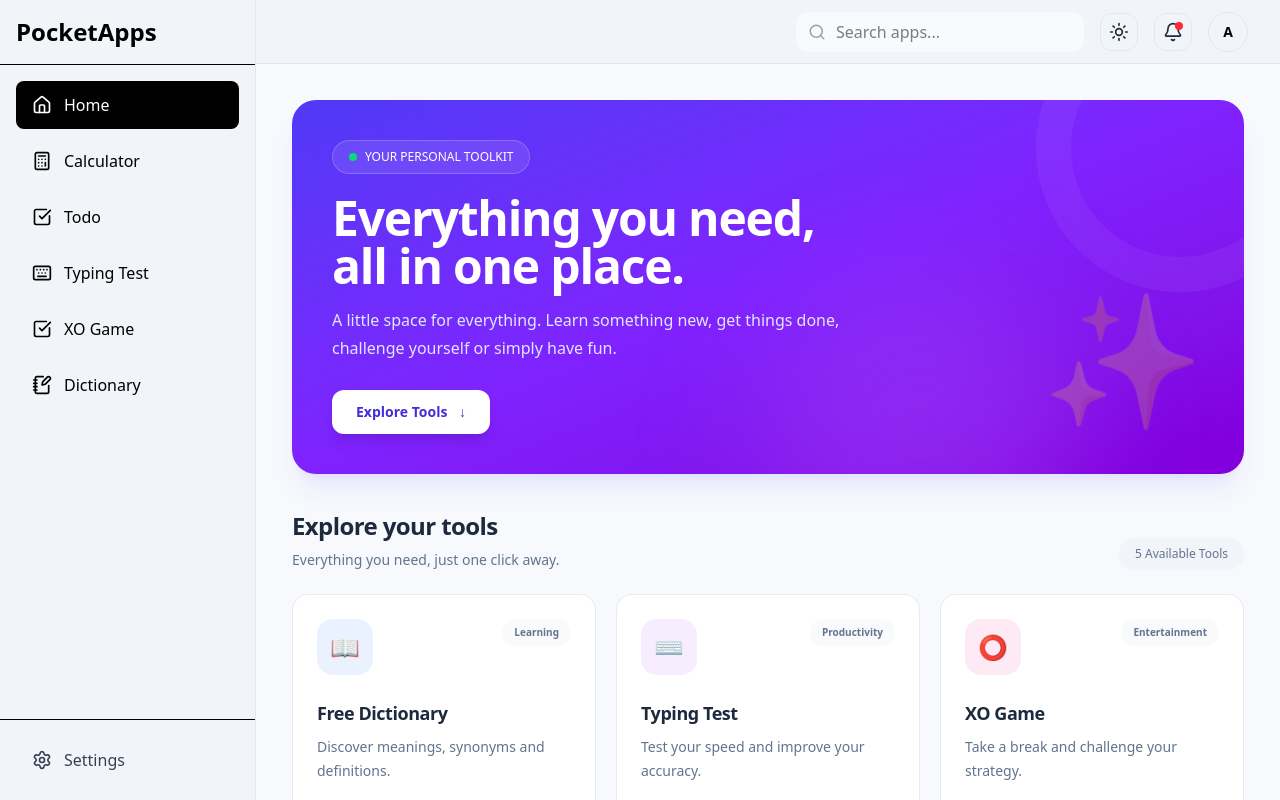
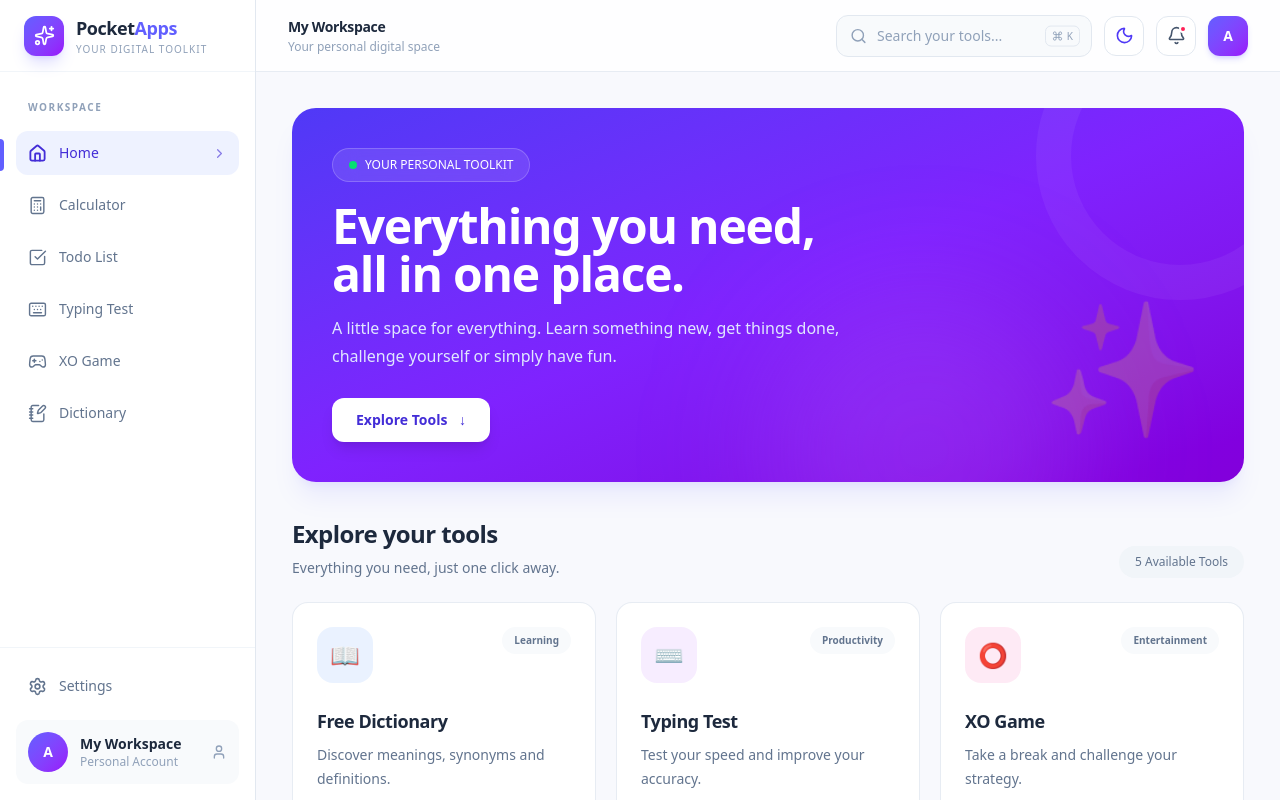
Before and after one commit to afnank16/PocketApps, a React (Vite) app: page / in a window 1280 px wide. Shown: the top 800 px of the page. Built offline with nearby package versions, Linux system fonts and the light colour scheme.

Commit message:
feat: enhance Header and Sidebar components with improved layout, theme support, and new icons

```diff
--- a/src/components/Header.jsx
+++ b/src/components/Header.jsx
@@ -1,50 +1,102 @@
-import { Bell, Moon, Search, Sun } from "lucide-react";
+import { Bell, Moon, Search, Sun, Command } from "lucide-react";
 
 export default function Header(props) {
+  const isDark = props.dark;
 
   return (
-    <header className={`sticky top-0 z-40 flex h-16 items-center justify-between border-b border-gray-200 ${props.currentTheme.bg} px-8 backdrop-blur-md `}>
+    <header
+      className={`sticky top-0 z-40 flex h-[72px] items-center justify-between border-b px-6 md:px-8 backdrop-blur-xl transition-colors duration-300 ${
+        isDark
+          ? "border-white/[0.07] bg-[#0b1020]/80 text-slate-100"
+          : "border-slate-200/80 bg-white/80 text-slate-800"
+      }`}
+    >
       {/* Left */}
-      <div>
-        {/* <h1 className="text-2xl font-bold text-gray-900">
-          Welcome
-        </h1>
-        <p className="text-sm text-gray-500">
-          Explore your favorite apps
-        </p> */}
+      <div className="flex items-center gap-3">
+        <div>
+          <h2 className="text-sm font-bold tracking-tight">
+            My Workspace
+          </h2>
+          <p
+            className={`mt-0.5 text-xs ${
+              isDark ? "text-slate-500" : "text-slate-400"
+            }`}
+          >
+            Your personal digital space
+          </p>
+        </div>
       </div>
 
       {/* Right */}
-      <div className="flex items-center gap-4">
+      <div className="flex items-center gap-3">
+
         {/* Search */}
-        <div className="relative hidden md:block">
+        <div className="relative hidden sm:block">
           <Search
-            size={18}
-            className="absolute left-3 top-1/2 -translate-y-1/2 text-gray-400"
+            size={17}
+            className={`absolute left-3.5 top-1/2 -translate-y-1/2 ${
+              isDark ? "text-slate-500" : "text-slate-400"
+            }`}
           />
 
           <input
             type="text"
-            placeholder="Search apps..."
-            className={`w-72 rounded-xl  ${props.currentTheme.border} ${props.currentTheme.text}  bg-gray-50 py-2 pl-10 pr-4 outline-none transition focus:border-black focus:bg-white`}
+            placeholder="Search your tools..."
+            className={`w-52 rounded-xl border py-2.5 pl-10 pr-12 text-sm outline-none transition-all duration-200 md:w-64 ${
+              isDark
+                ? "border-white/10 bg-white/[0.04] text-white placeholder:text-slate-500 focus:border-indigo-500/60 focus:bg-white/[0.07]"
+                : "border-slate-200 bg-slate-50 text-slate-800 placeholder:text-slate-400 focus:border-indigo-400 focus:bg-white"
+            }`}
           />
+
+          <div
+            className={`absolute right-3 top-1/2 -translate-y-1/2 flex items-center gap-1 rounded-md border px-1.5 py-0.5 ${
+              isDark
+                ? "border-white/10 text-slate-500"
+                : "border-slate-200 text-slate-400"
+            }`}
+          >
+            <Command size={11} />
+            <span className="text-[10px]">K</span>
+          </div>
         </div>
 
-        {/* Theme */}
-        <button className="rounded-xl border border-gray-200 p-2 hover:bg-gray-100" onClick={() => props.setDark(!props.dark)}>
-          {props.dark? <Moon size={20} /> : <Sun size={20}/>}
+        {/* Theme Toggle */}
+        <button
+          onClick={() => props.setDark(!props.dark)}
+          title={isDark ? "Switch to light mode" : "Switch to dark mode"}
+          aria-label="Toggle theme"
+          className={`flex h-10 w-10 items-center justify-center rounded-xl border transition-all duration-200 hover:-translate-y-0.5 ${
+            isDark
+              ? "border-white/10 bg-white/[0.04] text-amber-400 hover:bg-white/10"
+              : "border-slate-200 bg-white text-indigo-600 hover:bg-indigo-50"
+          }`}
+        >
+          {isDark ? <Sun size={19} /> : <Moon size={19} />}
         </button>
 
         {/* Notifications */}
-        <button className="relative rounded-xl border border-gray-200 p-2 hover:bg-gray-100 ">
-          <Bell size={20} />
-          <span className="absolute right-2 top-2 h-2 w-2 rounded-full bg-red-500"></span>
+        <button
+          aria-label="Notifications"
+          className={`relative flex h-10 w-10 items-center justify-center rounded-xl border transition-all duration-200 hover:-translate-y-0.5 ${
+            isDark
+              ? "border-white/10 bg-white/[0.04] text-slate-300 hover:bg-white/10"
+              : "border-slate-200 bg-white text-slate-600 hover:bg-slate-50"
+          }`}
+        >
+          <Bell size={19} />
+
+          <span className="absolute right-2 top-2 h-2 w-2 rounded-full border-2 border-white bg-rose-500 dark:border-[#0b1020]" />
         </button>
 
         {/* Avatar */}
-        <button className={`flex h-10 w-10 items-center justify-center rounded-full ${props.currentTheme.bg} text-sm font-semibold ${props.currentTheme.text} border border-gray-200 hover:bg-gray-100`}>
+        <button
+          title="My Profile"
+          className="flex h-10 w-10 items-center justify-center rounded-xl bg-gradient-to-br from-indigo-500 to-purple-600 text-sm font-bold text-white shadow-md shadow-indigo-500/20 transition-all duration-200 hover:-translate-y-0.5 hover:shadow-lg"
+        >
           A
         </button>
+
       </div>
     </header>
   );
--- a/src/components/Sidebar.jsx
+++ b/src/components/Sidebar.jsx
@@ -1,62 +1,168 @@
 import { NavLink } from "react-router-dom";
+
 import {
   House,
   Calculator,
   CheckSquare,
   Keyboard,
-  Timer,
   NotebookPen,
+  Settings,
+  Gamepad2,
+  Sparkles,
   LockKeyhole,
-  Settings,
+  User,
+  ChevronRight,
 } from "lucide-react";
 
 const links = [
   { name: "Home", path: "/", icon: House },
   { name: "Calculator", path: "/calculator", icon: Calculator },
-  { name: "Todo", path: "/todolist", icon: CheckSquare },
+  { name: "Todo List", path: "/todolist", icon: CheckSquare },
   { name: "Typing Test", path: "/typing_test", icon: Keyboard },
-  { name: "XO Game", path: "/tictactoe", icon: CheckSquare },
+  { name: "XO Game", path: "/tictactoe", icon: Gamepad2 },
   { name: "Dictionary", path: "/dictionary", icon: NotebookPen },
-//   { name: "Password Generator", path: "/password-generator", icon: LockKeyhole },
+  // { name: "Password Generator", path: "/password-generator", icon: LockKeyhole },
 ];
 
 export default function Sidebar(props) {
+  const isDark = props.dark;
+
   return (
-    <aside className={`fixed left-0 top-0 h-screen w-64 border-r border-gray-200 ${props.currentTheme.bg}`}>
-      <div className={`border-b ${props.currentTheme.border} p-4`}>
-        <h1 className={`text-2xl font-bold ${props.currentTheme.text}`}>PocketApps</h1>
-        {/* <p className="text-sm text-gray-500">
-          Everyday tools in one place
-        </p> */}
+    <aside
+      className={`fixed left-0 top-0 z-50 flex h-screen w-64 flex-col border-r transition-colors duration-300 ${
+        isDark
+          ? "border-white/[0.07] bg-[#0b1020] text-slate-100"
+          : "border-slate-200 bg-white text-slate-800"
+      }`}
+    >
+      {/* Branding */}
+      <div
+        className={`flex h-[72px] shrink-0 items-center gap-3 border-b px-6 ${
+          isDark ? "border-white/[0.07]" : "border-slate-100"
+        }`}
+      >
+        <div className="flex h-10 w-10 items-center justify-center rounded-xl bg-gradient-to-br from-indigo-500 to-purple-600 text-white shadow-lg shadow-indigo-500/20">
+          <Sparkles size={21} />
+        </div>
+
+        <div>
+          <h1 className="text-lg font-bold tracking-tight">
+            Pocket<span className="text-indigo-500">Apps</span>
+          </h1>
+          <p
+            className={`text-[10px] font-medium tracking-widest ${
+              isDark ? "text-slate-500" : "text-slate-400"
+            }`}
+          >
+            YOUR DIGITAL TOOLKIT
+          </p>
+        </div>
       </div>
 
-      <nav className="flex flex-col gap-2 p-4">
+      {/* Navigation */}
+      <nav className="flex-1 space-y-2 overflow-y-auto px-4 py-7">
+
+        <p
+          className={`mb-4 px-3 text-[10px] font-bold uppercase tracking-[0.15em] ${
+            isDark ? "text-slate-500" : "text-slate-400"
+          }`}
+        >
+          Workspace
+        </p>
+
         {links.map(({ name, path, icon: Icon }) => (
           <NavLink
             key={name}
             to={path}
+            end={path === "/"}
             className={({ isActive }) =>
-              `flex items-center gap-3 rounded-lg px-4 py-3 transition ${
+              `group relative flex items-center gap-3 rounded-xl px-3 py-3 text-sm font-medium transition-all duration-200 ${
                 isActive
-                  ? `${props.dark?"bg-slate-100 text-black":"bg-black text-white"}`
-                  : ` ${props.currentTheme.hover} ${props.currentTheme.text}`
+                  ? isDark
+                    ? "bg-indigo-500/15 text-indigo-400"
+                    : "bg-indigo-50 text-indigo-700"
+                  : isDark
+                    ? "text-slate-400 hover:bg-white/[0.05] hover:text-slate-100"
+                    : "text-slate-500 hover:bg-slate-50 hover:text-slate-900"
               }`
             }
           >
-            <Icon size={20} />
-            <span>{name}</span>
+            {({ isActive }) => (
+              <>
+                {isActive && (
+                  <span className="absolute -left-4 top-2 h-8 w-1 rounded-r-full bg-indigo-500" />
+                )}
+
+                <Icon
+                  size={19}
+                  strokeWidth={isActive ? 2.3 : 1.8}
+                  className="shrink-0 transition-transform duration-200 group-hover:scale-110"
+                />
+
+                <span className="flex-1">{name}</span>
+
+                {isActive && (
+                  <ChevronRight size={15} className="opacity-60" />
+                )}
+              </>
+            )}
           </NavLink>
         ))}
+
       </nav>
 
-      <div className={`absolute bottom-0 w-full border-t ${props.currentTheme.border} p-4`}>
+      {/* Bottom Section */}
+      <div
+        className={`shrink-0 border-t p-4 ${
+          isDark ? "border-white/[0.07]" : "border-slate-100"
+        }`}
+      >
         <NavLink
           to="/settings"
-          className={`flex items-center gap-3 rounded-lg px-4 py-3 text-gray-700 hover:bg-gray-100 ${props.currentTheme.text} ${props.currentTheme.hover}`}
+          className={({ isActive }) =>
+            `mb-3 flex items-center gap-3 rounded-xl px-3 py-3 text-sm font-medium transition ${
+              isActive
+                ? isDark
+                  ? "bg-indigo-500/15 text-indigo-400"
+                  : "bg-indigo-50 text-indigo-700"
+                : isDark
+                  ? "text-slate-400 hover:bg-white/[0.05] hover:text-white"
+                  : "text-slate-500 hover:bg-slate-50 hover:text-slate-900"
+            }`
+          }
         >
-          <Settings size={20} />
+          <Settings size={19} />
           Settings
         </NavLink>
+
+        {/* Profile */}
+        <div
+          className={`flex items-center gap-3 rounded-xl p-3 ${
+            isDark ? "bg-white/[0.04]" : "bg-slate-50"
+          }`}
+        >
+          <div className="flex h-10 w-10 items-center justify-center rounded-full bg-gradient-to-br from-indigo-500 to-purple-600 text-sm font-bold text-white">
+            A
+          </div>
+
+          <div className="min-w-0 flex-1">
+            <p className="truncate text-sm font-semibold">
+              My Workspace
+            </p>
+            <p
+              className={`text-xs ${
+                isDark ? "text-slate-500" : "text-slate-400"
+              }`}
+            >
+              Personal Account
+            </p>
+          </div>
+
+          <User
+            size={16}
+            className={isDark ? "text-slate-500" : "text-slate-400"}
+          />
+        </div>
       </div>
     </aside>
   );
```
